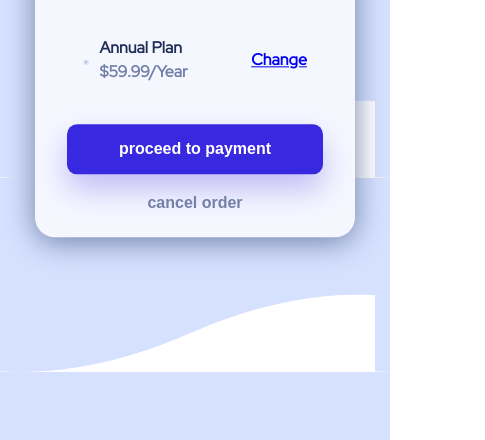
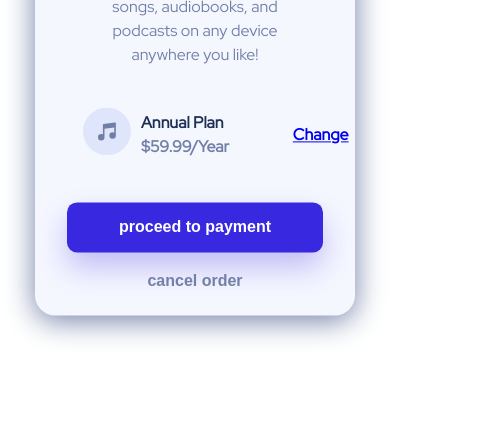
Before and after one commit to ali0120/Chalenge-OrderSummary01, a plain HTML site: page index.html in a window 390 px wide. Shown: the part 404-844 px from the top of the page, 485 px wide, since content can reach past the window. Drawn offline with Linux system fonts and the light colour scheme.

Commit message:
handle design on mobile

```diff
--- a/assets/css/style.css
+++ b/assets/css/style.css
@@ -5,7 +5,7 @@
 }
 
 img {
-    width: 100%;
+    min-width: 100%;
 }
 
 p {
@@ -115,6 +115,8 @@ body {
 @media (max-width:450px) {
     .background-wave {
         background: url(../images/pattern-background-mobile.svg);
+        background-repeat: no-repeat;
+        background-position: top;
     }
     .card {
         width: 320px;
```
